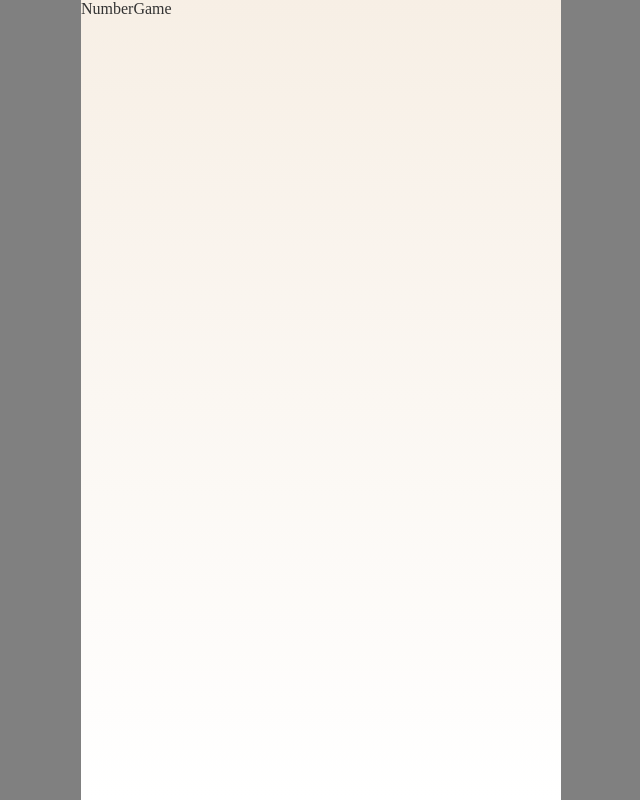
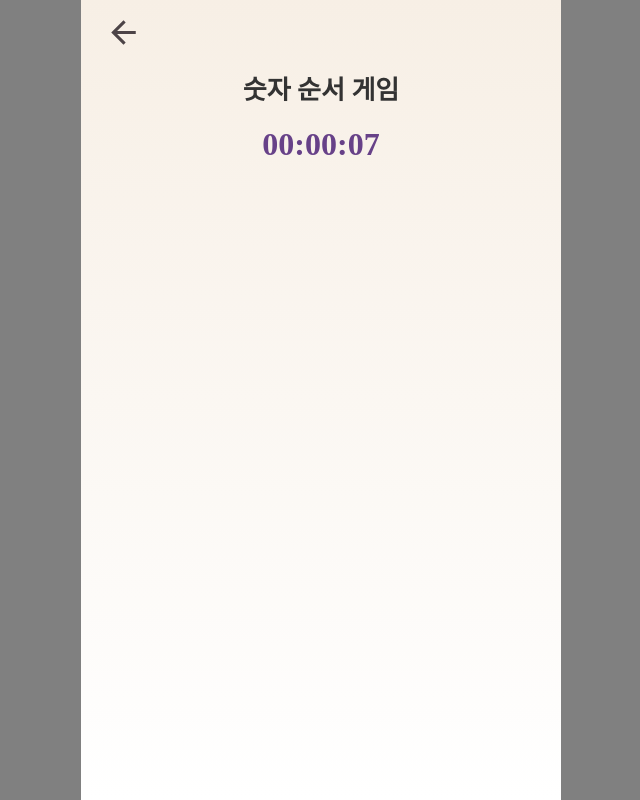
Before and after one commit to 9oormthon-univ/2024_DANPOONG_TEAM_18_FE, a React (Vite) app: page /game/number-game in a window 1280 px wide. Shown: the whole page, without its empty margins (319-959 px from the left). Built offline with nearby package versions, Linux system fonts and the light colour scheme.

Commit message:
feat: back button navigate

```diff
--- a/src/pages/NumberGame.jsx
+++ b/src/pages/NumberGame.jsx
@@ -1,8 +1,42 @@
+import styled from "styled-components";
+import backArrow from "../assets/back-arrow.svg";
+import Timer from "../components/Timer";
+import { useNavigate } from "react-router-dom";
 
 const NumberGame = () => {
+    const nav = useNavigate();
+
   return (
-    <div>NumberGame</div>
-  )
-}
+    <Wrapper>
+      <Header>
+        <img src={backArrow} alt="back" width={25} height={25} onClick={() => nav(-1)}/>
+      </Header>
+      <Title>숫자 순서 게임</Title>
+      <Timer />
+    </Wrapper>
+  );
+};
 
-export default NumberGame
+const Wrapper = styled.div`
+  display: flex;
+  flex-direction: column;
+  padding: 0px 30px;
+  width: 100%;
+  margin-bottom: 84px;
+`;
+
+const Header = styled.div`
+  width: 100%;
+  margin: 20px 0px;
+`;
+
+const Title = styled.div`
+    display: flex;
+    justify-content: center;
+    align-items: center;
+    font-weight: 600;
+    font-size: 26px;
+    margin-bottom: 20px;
+`
+
+export default NumberGame;
```
Also changed, not shown: src/assets/back-arrow.svg (added).
